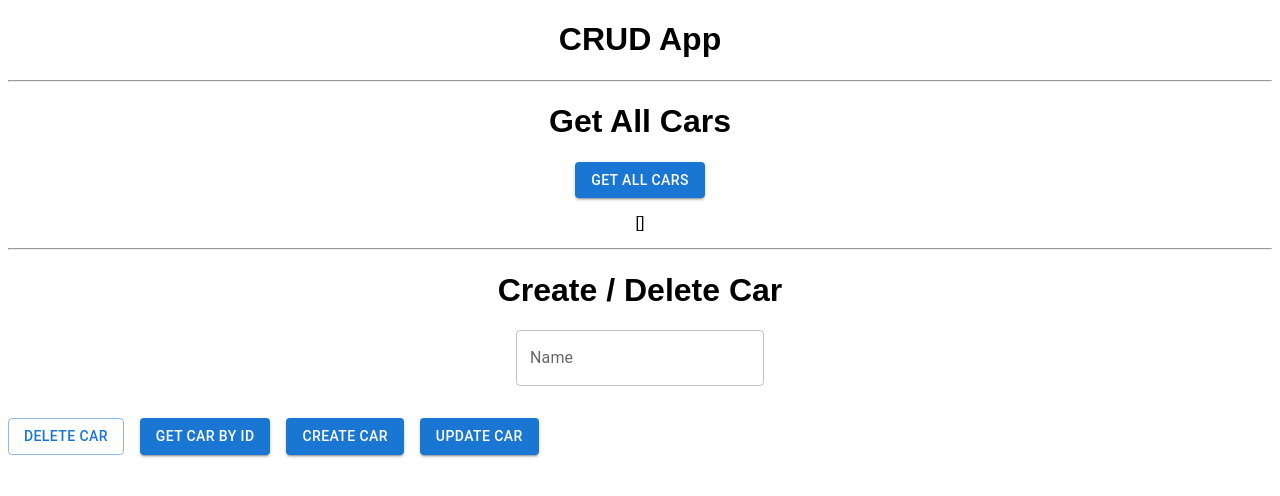
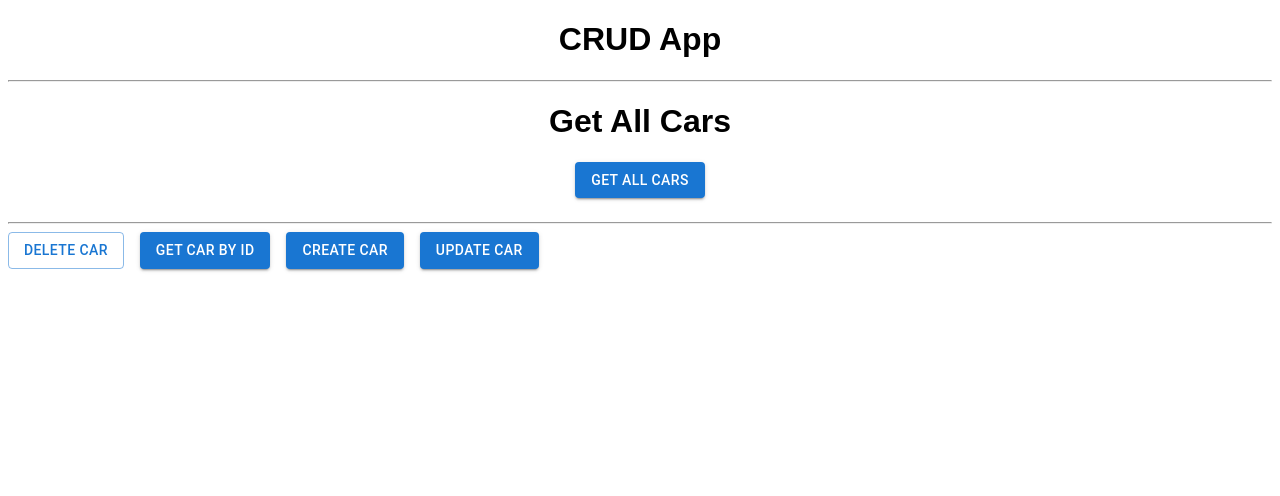
Before and after one commit to joshdotjs/sandbox-frontend, a React (Create React App) app: page / in a window 1280 px wide. Shown: the top 496 px of the page. Built offline with nearby package versions, Linux system fonts and the light colour scheme.

Commit message:
cars table

```diff
--- a/src/App.js
+++ b/src/App.js
@@ -1,22 +1,14 @@
 import { useState, useEffect } from "react";
-// import axios from "axios";
 import Stack from "@mui/material/Stack";
 import Button from "@mui/material/Button";
 
-import Users from "./Users";
-import Form from "./Form";
-import Notification from "./Notification";
 import GetCars from "./Get-Cars";
 
 import "./styles.css";
 
-const URL = "https://9tycxr-4550.preview.csb.app/api";
-
 // ==================================================
 
 export default function App() {
-  // const [users, setUsers] = useState([]);
-
   // --------------------------------------------
 
   // useEffect(() => {
@@ -84,10 +76,7 @@ export default function App() {
 
       <hr />
 
-      {/* <Users {...{ users }} /> */}
-
-      <h1>Create / Delete Car</h1>
-      <Form {...{ input, setInput }} />
+      {/* <Form {...{ input, setInput }} /> */}
 
       <Stack spacing={2} direction="row">
         <Button variant="outlined" onClick={comingSoon}>
--- a/src/Users.js
+++ b/src/Cars.js
@@ -14,17 +14,18 @@ const style = {
 
 // ==============================================
 
-export default function Users({ users }) {
+export default function Users({ cars }) {
   return (
     <List sx={style} component="nav" aria-label="mailbox folders">
-      {users.length > 0 &&
-        users.map(({ id, first_name, last_name, username }) => {
+      {cars.length > 0 &&
+        cars.map(({ id, name }) => {
           return (
             <React.Fragment key={id}>
               <ListItem button>
-                <ListItemText primary={first_name} />
-                <ListItemText primary={last_name} />
-                <ListItemText primary={username} />
+                <ListItemText primary={id} />
+                <ListItemText primary={name} />
+                {/* <ListItemText primary={last_name} /> */}
+                {/* <ListItemText primary={username} /> */}
               </ListItem>
               <Divider />
             </React.Fragment>
--- a/src/Get-Cars.js
+++ b/src/Get-Cars.js
@@ -1,5 +1,7 @@
 import { useState } from "react";
 import { Button } from "@mui/material";
+
+import Cars from "./Cars";
 import Notification from "./Notification";
 
 const URL = "https://9tycxr-4550.preview.csb.app/api";
@@ -38,7 +40,7 @@ export default function GetCars() {
         Get All Cars
       </Button>
 
-      <p>{JSON.stringify(cars)}</p>
+      <Cars {...{ cars }} />
 
       <Notification {...{ notification, setNotification }} />
     </>
```
